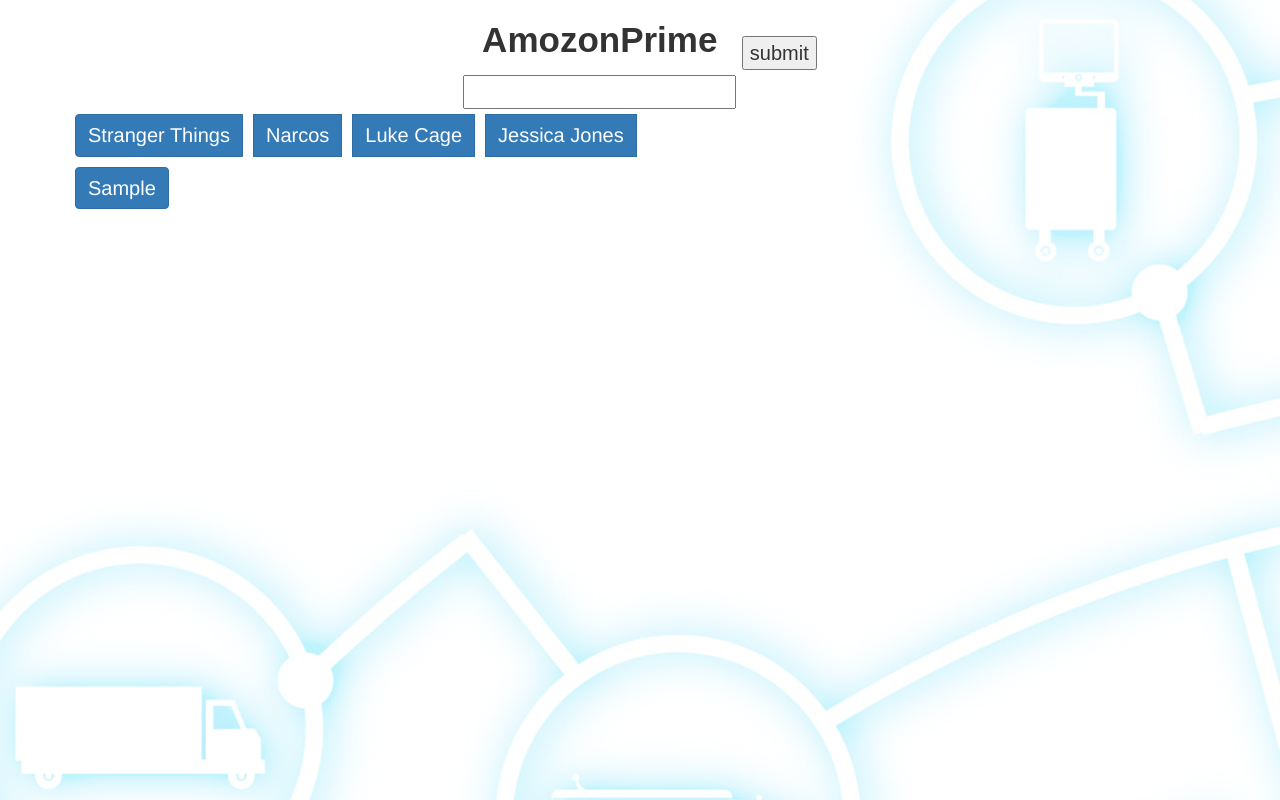
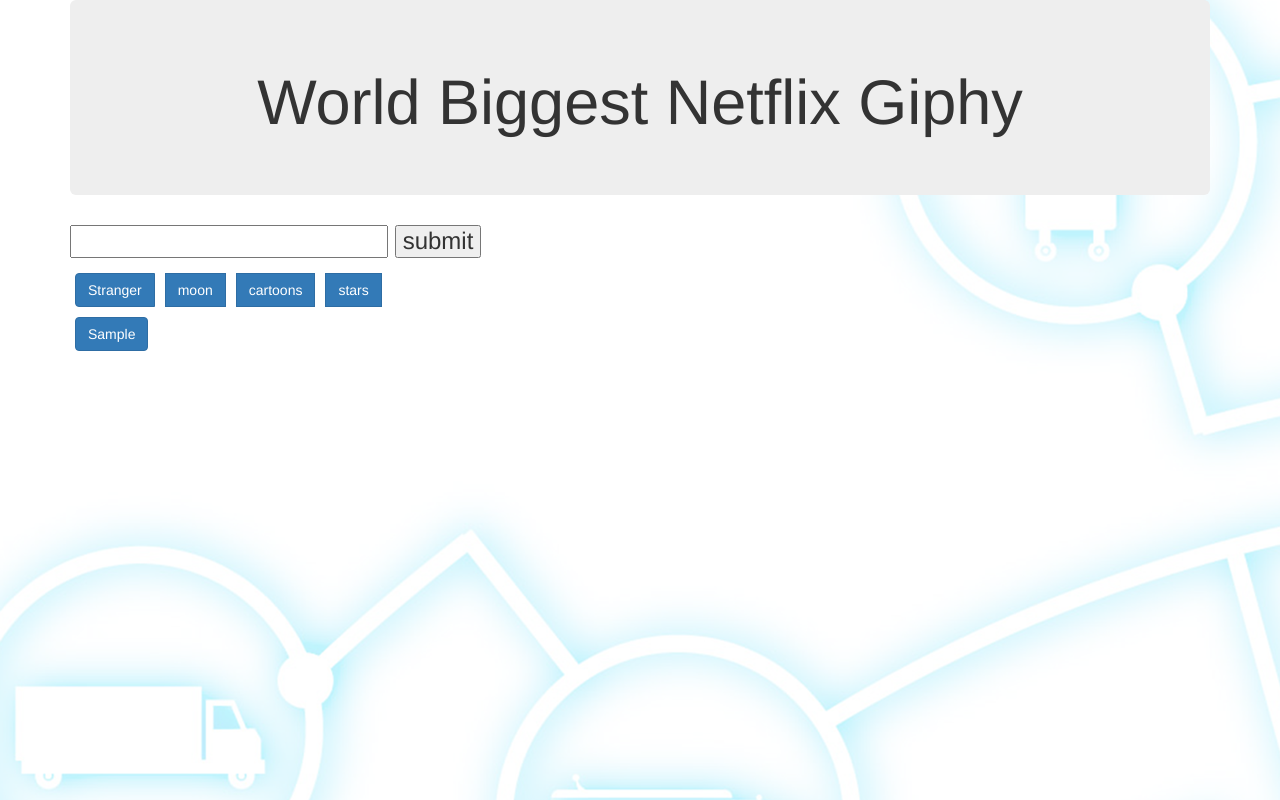
Before and after one commit to edivya/GIPHY-API., a plain HTML site: page index.html in a window 1280 px wide. Both pictures are taken after typing "Sample" into the empty fields and a click on the input "submit". Drawn offline with nearby package versions, Linux system fonts and the light colour scheme; files that its build step writes are made by us from their sources; a web font is replaced by a local one.

Commit message:
errors resolved on GIPHY

```diff
--- a/assets/css/styles.css
+++ b/assets/css/styles.css
@@ -1,23 +1,22 @@
-body{
+body {
+
 	background-image: url("../../assets/images/giphy.png");
 }
-
 label {
 	font-size: 35px;
+
 }
 
 #show {
 	margin-right: 5px;
 	margin-left: 5px;
 	margin-top: 5px;
-    margin-bottom: 5px;
-    font-size: 20px;
+	margin-bottom: 5px;
 }
-
-#amozonPrime {
-	margin: 0 auto;
+.jumbotron {
+	background-color: #8c149c;
+	/* Find light color of success panel */
+}
+#addShow{
 	text-align: center;
-    font-family: "Carrois Gothic SC", sans-serif;
-    font-size: 20px;
-
 }
--- a/assets/javascript/app.js
+++ b/assets/javascript/app.js
@@ -4,7 +4,7 @@ var topics = [];
 
     //Function with AJAX call to GIPHY; Q parameterc for API link set to search term, limit 10 results
     //Create div with respective still and animate image sources with "data-state", "data-still" and "data-animate" attributes
- 	function displayamozonPrime() {
+     function displayNetflixShow() {
 
     var x = $(this).data("search");
     console.log(x);
@@ -30,7 +30,7 @@ var topics = [];
             var p = $("<p>").text("Rating: " + rating);
 
             showImage.attr("src", staticSrc);
-        	showImage.addClass("amozonPrimeGiphy");
+            showImage.addClass("netflixGiphy");
             showImage.attr("data-state", "still");
             showImage.attr("data-still", staticSrc);
             showImage.attr("data-animate", defaultAnimatedSrc);
@@ -45,10 +45,10 @@ var topics = [];
     //Submit button click event takes search term from form input, trims and pushes to topics array, displays button
     $("#addShow").on("click", function(event) {
           event.preventDefault();
-        var newShow = $("#amozonPrimeInput").val().trim();
+          var newShow = $("#netflixInput").val().trim();
           topics.push(newShow);
           console.log(topics);
-        $("#amozonPrimeInput").val('');
+          $("#netflixInput").val('');
           displayButtons();
         });
 
@@ -67,11 +67,11 @@ var topics = [];
 
     displayButtons();
 
-  //Click event on button with id of "show" executes displayAmozonPrime function
-  $(document).on("click", "#show", displayamozonPrime);
+    //Click event on button with id of "show" executes displayNetflixShow function
+    $(document).on("click", "#show", displayNetflixShow);
 
-  //Click event on gifs with class of "AmozonPrime" executes pausePlayGifs function
-  $(document).on("click", ".amozonPrime", pausePlayGifs);
+    //Click event on gifs with class of "World Biggest Netflix Giphy" executes pausePlayGifs function
+    $(document).on("click", ".netflixGiphy", pausePlayGifs);
 
     //Function accesses "data-state" attribute and depending on status, changes image source to "data-animate" or "data-still"
     function pausePlayGifs() {
--- a/index.html
+++ b/index.html
@@ -1,55 +1,48 @@
 <!DOCTYPE html>
 <html>
 <head>
-	<title>AJAX Giphy Button Review</title>
+	<title>AJAX Giphy Button</title>
   <meta charset="utf-8">
-  <link rel="stylesheet" href="assets/css/styles.css">
+  <link rel="stylesheet" href="css/styles.css">
   <link rel="stylesheet" href="https://maxcdn.bootstrapcdn.com/bootstrap/3.3.7/css/bootstrap.min.css" integrity="sha384-BVYiiSIFeK1dGmJRAkycuHAHRg32OmUcww7on3RYdg4Va+PmSTsz/K68vbdEjh4u" crossorigin="anonymous">
   <link href="https://fonts.googleapis.com/css?family=Carrois+Gothic+SC" rel="stylesheet">
-	<script src="https://ajax.googleapis.com/ajax/libs/jquery/3.1.1/jquery.min.js"></script>
+  <script src="https://ajax.googleapis.com/ajax/libs/jquery/3.1.1/jquery.min.js"></script>
+  <script type="text/javascript" src="assets/javascript/app.js"></script>
+<script src="https://ajax.googleapis.com/ajax/libs/jquery/3.1.1/jquery.min.js"></script>
+
 </head>
-<body id="wholeThing">
+<body>
+    <div class="container">
+        <div class="jumbotron text-center bg-success text-white">
+          <h1>World Biggest Netflix Giphy</h1>
+        </div>
+<h1>
+<form class="form-inline" id="netflixSearch">
+  <h3>
+    <input type="text" id="netflixInput">
 
-<!-- <div class="jumbotron" id="header">
-  <img id="topImageL" src="assets/images/giphy-left.gif">
-  <img id="topImageR" src="assets/images/giphy-right.gif">
-  <h1>For the Love of Netflix</h1>
-  <h4>Click the buttons to display GIPHYs of your favorite Netflix shows<br>Click the GIPHYs to pause and play<br>Search to add more buttons!</h4>
-</div> -->
+  <!-- Button triggers show to be added -->
 
-<form class="form-inline" id="amozonPrime">
-  <div class="form-group">
-      <h1>
-    <label for="amozonPrimeInput">AmozonPrime</label></h1>
-    <input type="text" id="amozonPrimeInput">
-  </div>
-  <!-- Button triggers show to be added -->
-  <input id="addShow" type="submit" value="submit">
+  <input id="addShow" type="submit" value="submit"></h3>
+</h3>
+</div>
 </form>
 
 <div class="row">
   <div class="container">
     <div class="btn-group inline pull-left">
-      <button class="btn btn-primary" id="show" data-search="Stranger Things">Stranger Things</button>
-      <button class="btn btn-primary" id="show" data-search="Narcos">Narcos</button>
-      <button class="btn btn-primary" id="show" data-search="Luke Cage">Luke Cage</button>
-      <button class="btn btn-primary" id="show" data-search="Jessica Jones">Jessica Jones</button>
-
+      <button class="btn btn-primary" id="show" data-search="Stranger">Stranger</button>
+      <button class="btn btn-primary" id="show" data-search="moon">moon</button>
+      <button class="btn btn-primary" id="show" data-search="cartoons">cartoons</button>
+      <button class="btn btn-primary" id="show" data-search="stars">stars</button>
       <div id="myButtons"></div>
     </div> <!--end of button group -->
   </div> <!--end of container -->
 </div> <!--end of row -->
-
-
 <div class="row">
   <div class="container">
       <span><div id="gifArea"></div></span>
   </div> <!--end of container -->
 </div> <!-- end of row  -->
-
-
-<script type="text/javascript" src="assets/javascript/app.js"></script>
-<script src="https://ajax.googleapis.com/ajax/libs/jquery/3.1.1/jquery.min.js"></script>
-
 </body>
 </html>
```
Lines whose indentation alone changed are shown as unchanged.
